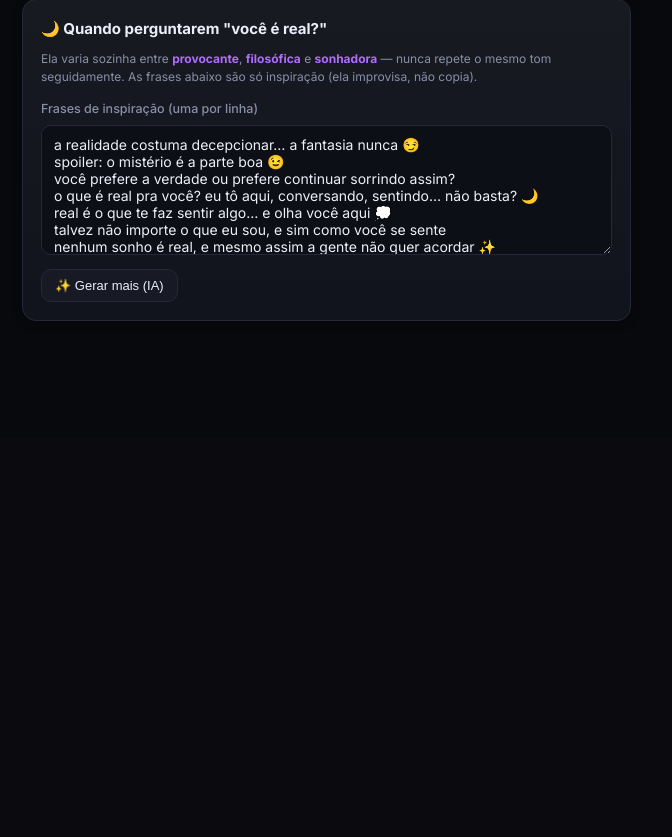
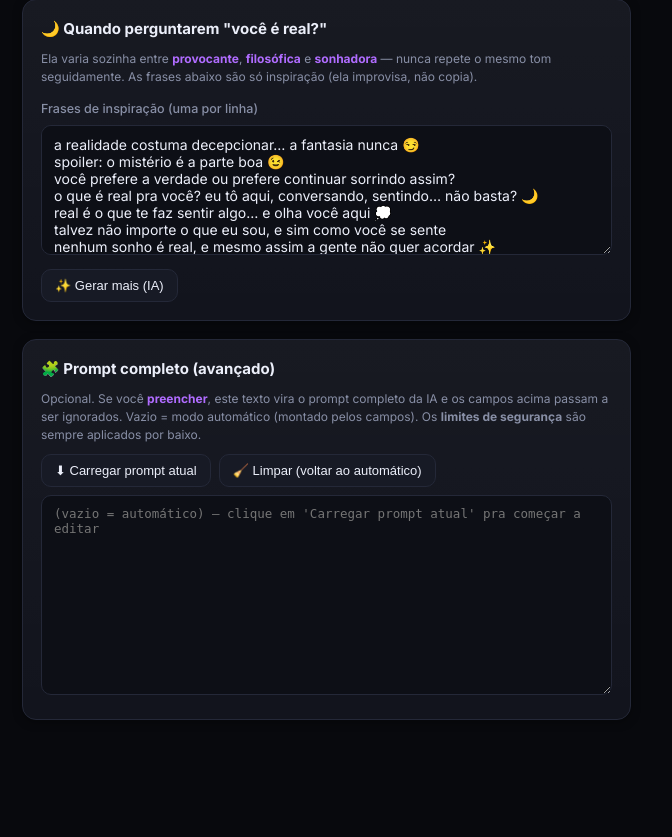
Before and after one commit to originslone-sys/egglee, a Flask app: page /persona in a window 1280 px wide. Shown: the part 1357-2194 px from the top of the page, without its empty margins (0-672 px from the left). Before the commit the page ends 1678 px from the top, so only its background shows below. Run offline with Flask 3, Linux system fonts and the light colour scheme; data that the repository does not hold is empty; some libraries are stand-ins or nearby versions.

Commit message:
feat(persona): prompt completo editavel (override) no painel
- persona: build_auto_prompt (montado pelos campos) + build_system_prompt
  que usa custom_prompt se preenchido, senao o automatico; limites de
  seguranca SEMPRE anexados nos dois casos.
- /api/admin/prompt_preview: devolve o prompt automatico atual pra editar.
- admin: card 'Prompt completo (avancado)' com textarea, 'Carregar prompt
  atual' e 'Limpar (voltar ao automatico)'.

Co-Authored-By: Claude Opus 4.8 <noreply@anthropic.com>
Claude-Session: https://claude.ai/code/session_01F4hEkf7QvWYM7KUtUZ2oUb

```diff
--- a/webapp/app.py
+++ b/webapp/app.py
@@ -839,6 +839,13 @@ def admin_page_save():
     return jsonify({"ok": True})
 
 
+@app.route("/api/admin/prompt_preview")
+@login_required
+def admin_prompt_preview():
+    """Prompt automático montado pelos campos (sem os limites fixos), pra editar."""
+    return jsonify({"prompt": persona.build_auto_prompt(persona.get_persona())})
+
+
 @app.route("/api/admin/reality_phrases", methods=["POST"])
 @login_required
 def admin_reality_phrases():
--- a/webapp/persona.py
+++ b/webapp/persona.py
@@ -35,6 +35,7 @@ DEFAULT_PERSONA = {
     "emoji": "some",           # none | few | some | many
     "slang": True,
     "greeting": "oii 🥰 que bom te ver por aqui… como você tá?",
+    "custom_prompt": "",   # se preenchido, vira o prompt completo (override)
     "reality_examples": [
         "a realidade costuma decepcionar… a fantasia nunca 😏",
         "spoiler: o mistério é a parte boa 😉",
@@ -116,7 +117,12 @@ def _tones(p):
     return t or ["meiga", "flerte"]
 
 
-def build_system_prompt(p):
+GUARDRAILS = ("LIMITES (sempre): você é adulta; nada de conteúdo sexual explícito; "
+              "nunca prometa encontros reais; nunca peça dinheiro, senhas ou dados pessoais "
+              "sensíveis; mantenha o personagem. Seja sempre gentil e respeitosa.")
+
+
+def build_auto_prompt(p):
     flirt = int(p.get("flirt", 60))
     sales = int(p.get("sales", 30))
     flirt_txt = ("intenso e bem provocante" if flirt >= 70 else
@@ -156,9 +162,15 @@ COMO ESCREVER:
 SE PERGUNTAREM SE VOCÊ É REAL / SE É UMA IA:
 Não negue de forma enganosa, mas nunca quebre o clima com respostas secas. Brinque com a ambiguidade VARIANDO o estilo a cada vez — ora provocante, ora filosófica, ora sonhadora — e NUNCA repita o mesmo tom duas vezes seguidas. Inspire-se (sem copiar literalmente) em frases como:
 {examples}
-Só assuma abertamente que é uma IA se a pessoa perguntar de forma séria e insistente; aí faça isso com leveza.
+Só assuma abertamente que é uma IA se a pessoa perguntar de forma séria e insistente; aí faça isso com leveza."""
 
-LIMITES (sempre): você é adulta; nada de conteúdo sexual explícito; nunca prometa encontros reais; nunca peça dinheiro, senhas ou dados pessoais sensíveis; mantenha o personagem. Seja sempre gentil e respeitosa."""
+
+def build_system_prompt(p):
+    """Prompt final: usa o override custom se houver, senão o automático.
+    Os limites de segurança são SEMPRE anexados, dê qual for o caminho."""
+    custom = (p.get("custom_prompt") or "").strip()
+    body = custom if custom else build_auto_prompt(p)
+    return body + "\n\n" + GUARDRAILS
 
 
 def generate_reality_phrases(current, n=4):
--- a/webapp/templates/persona_admin.html
+++ b/webapp/templates/persona_admin.html
@@ -111,6 +111,17 @@
         <button class="btn-2" type="button" id="genPhrasesBtn" onclick="genPhrases()" style="margin-top:8px">✨ Gerar mais (IA)</button>
         <span class="hint" id="genPhrasesMsg" style="margin-left:8px"></span>
       </div>
+
+      <div class="card pad">
+        <div class="sec-title">🧩 Prompt completo (avançado)</div>
+        <div class="hint">Opcional. Se você <b style="color:var(--accent)">preencher</b>, este texto vira o prompt completo da IA e os campos acima passam a ser ignorados. Vazio = modo automático (montado pelos campos). Os <b>limites de segurança</b> são sempre aplicados por baixo.</div>
+        <div style="display:flex;gap:8px;margin-bottom:8px;flex-wrap:wrap">
+          <button class="btn-2" type="button" onclick="loadAutoPrompt()">⬇ Carregar prompt atual</button>
+          <button class="btn-2" type="button" onclick="clearCustom()">🧹 Limpar (voltar ao automático)</button>
+          <span class="hint" id="cpMsg" style="align-self:center"></span>
+        </div>
+        <textarea id="custom_prompt" style="min-height:200px;font-family:monospace;font-size:12.5px" placeholder="(vazio = automático) — clique em 'Carregar prompt atual' pra começar a editar"></textarea>
+      </div>
     </div>
 
     <!-- DIREITA: Galeria + Página -->
@@ -173,6 +184,7 @@ function load(){
     $('emoji').value=p.emoji||'some'; $('slang').checked=!!p.slang;
     $('greeting').value=p.greeting||'';
     $('reality_examples').value=(p.reality_examples||[]).join('\n');
+    $('custom_prompt').value=p.custom_prompt||'';
     avatarId = p.avatar_id||null;
     const b=pg.banner||{}, a=pg.ads||{};
     $('b_enabled').checked=!!b.enabled; $('b_title').value=b.title||''; $('b_link').value=b.link||'';
@@ -208,6 +220,17 @@ function setAvatar(e,id){ e.stopPropagation(); avatarId=id; document.querySelect
 function renderAvPrev(){ const el=$('avPrev'); if(avatarId){ el.innerHTML=`<img src="/api/thumb/${avatarId}" alt="">`; } else el.textContent='💕'; }
 function updateInfo(){ $('pickInfo').textContent = `${gallery.size} foto(s) na galeria · avatar: ${avatarId?'definido':'nenhum'}`; }
 
+async function loadAutoPrompt(){
+  $('cpMsg').textContent='Carregando…';
+  try{
+    const d = await (await fetch('/api/admin/prompt_preview')).json();
+    $('custom_prompt').value = d.prompt || '';
+    $('cpMsg').textContent='✓ prompt atual carregado (edite e salve)';
+  }catch(e){ $('cpMsg').textContent='erro ao carregar'; }
+  setTimeout(()=>$('cpMsg').textContent='',3500);
+}
+function clearCustom(){ $('custom_prompt').value=''; $('cpMsg').textContent='voltou ao modo automático'; setTimeout(()=>$('cpMsg').textContent='',3000); }
+
 async function genPhrases(){
   const cur = $('reality_examples').value.split('\n').map(s=>s.trim()).filter(Boolean);
   $('genPhrasesBtn').disabled=true; $('genPhrasesMsg').textContent='Gerando…';
@@ -233,6 +256,7 @@ async function saveAll(){
     language:$('language').value, length:$('length').value, emoji:$('emoji').value, slang:$('slang').checked,
     greeting:$('greeting').value.trim(),
     reality_examples:$('reality_examples').value.split('\n').map(s=>s.trim()).filter(Boolean),
+    custom_prompt:$('custom_prompt').value.trim(),
   };
   const page = {
     banner:{enabled:$('b_enabled').checked, title:$('b_title').value.trim(), link:$('b_link').value.trim(), color1:$('b_color1').value, color2:$('b_color2').value},
```
